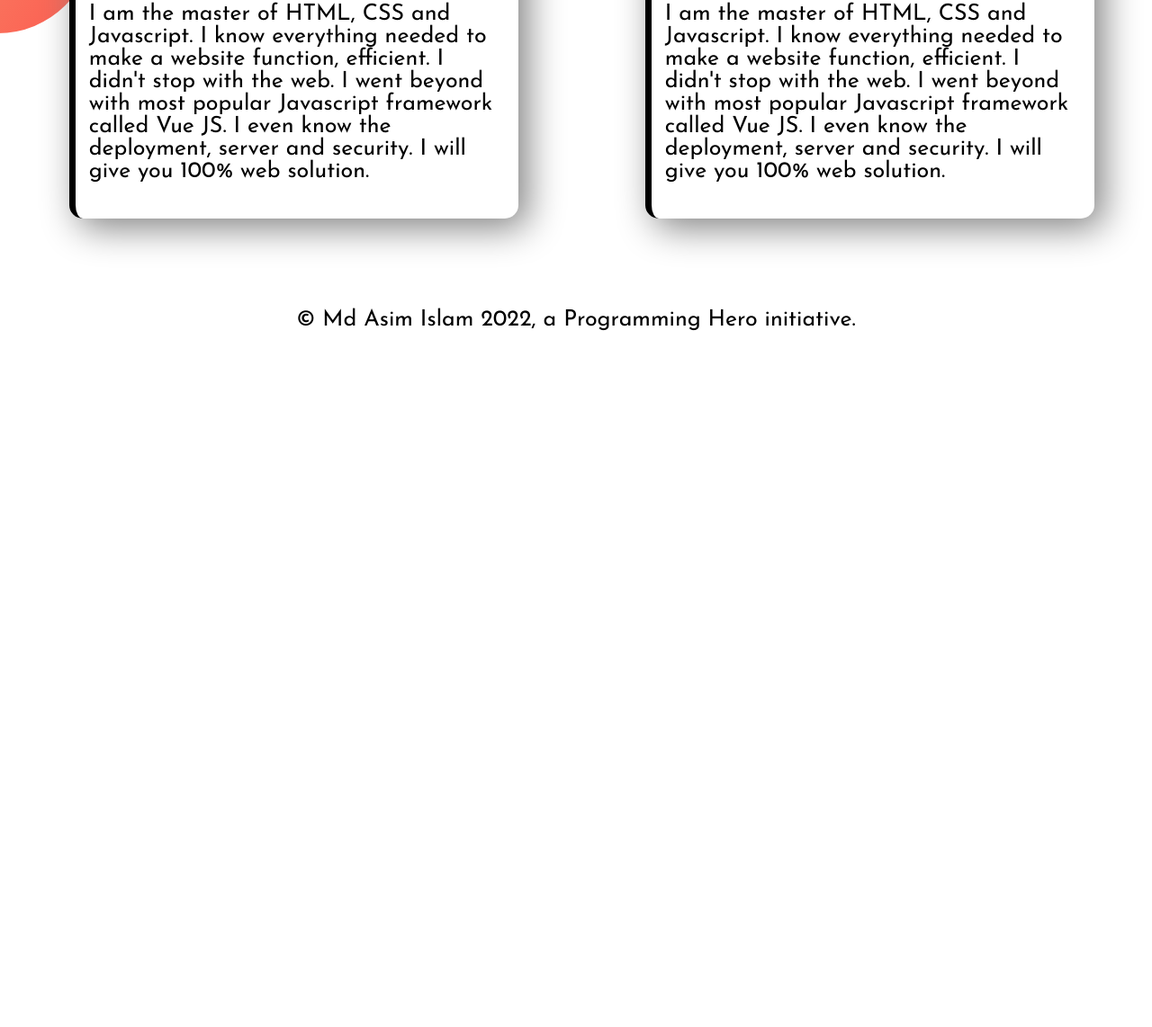
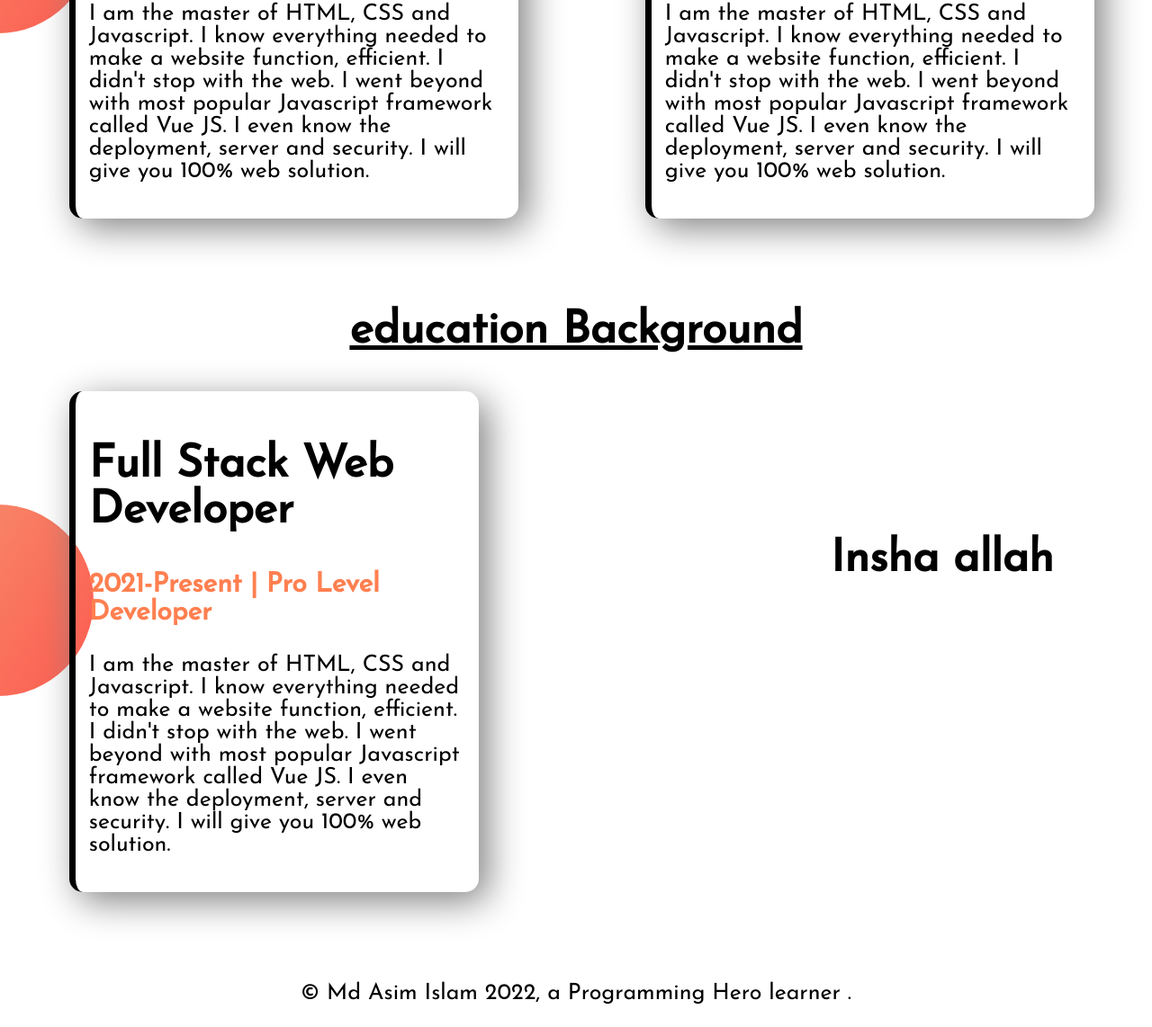
Before and after one commit to mdasimislam0/first, a plain HTML site: page index.html in a window 1280 px wide. Shown: the part 1400-2542 px from the top of the page at 90% size. Before the commit the page ends 1793 px from the top, so only its background shows below. Drawn offline with Linux system fonts and the light colour scheme.

Commit message:
cha nasta khabar jassi

```diff
--- a/CSS/style.css
+++ b/CSS/style.css
@@ -75,3 +75,37 @@ p{
 footer p{
     text-align: center;
 }
+.Educational-top{
+    background-repeat: no-repeat;
+    background-position: right;
+    background-image: url(../images/m.png);
+
+
+}
+#Running-Versity-life{
+    margin-left: 1000px;
+border-left: 7px solid;
+ background-image: linear-gradient(blue cyan );
+ border-image-slice: 1;
+
+}
+#Higher-secondary-school{
+
+ border-left: 7px solid;
+ background-image: linear-gradient(blue cyan );
+ border-image-slice: 1;
+
+}
+#Insha-allah{
+    font-weight: 400;
+
+}
+.Educational-Backgroud{
+    width: 28%;
+    margin-left: 6%;
+    margin-right: 5%;
+    padding-top: 120px;
+    padding-left: 250px;
+
+
+}
--- a/index.html
+++ b/index.html
@@ -64,6 +64,7 @@
           I didn't stop with the web. I went beyond with most popular Javascript framework called Vue JS. I even know
           the deployment, server and security. I will give you 100% web solution.</p>
       </div>
+      <!-- second  div -->
       <div id="baby-Stack-Web-Developer" class="experience-items">
         <h1>baby Stack Web Developer</h1>
         <h3 class="one">2021-Present | Pro Level Developer</h3>
@@ -71,14 +72,34 @@
           I didn't stop with the web. I went beyond with most popular Javascript framework called Vue JS. I even know
           the deployment, server and security. I will give you 100% web solution.</p>
       </div>
+    </div>
 
+  </section>
 
+  <!-- sixth section div -->
 
+  <section class="experience-areas">
+    <h1 class="text-align">education Background</h1>
+    <!-- parent div -->
+    <div class="flexible-container">
+      <!-- first div -->
+      <div id="Full-Stack-Web-Developer" class="experience-items">
+        <h1>Full Stack Web Developer</h1>
+        <h3 class="one">2021-Present | Pro Level Developer</h3>
+        <p>I am the master of HTML, CSS and Javascript. I know everything needed to make a website function, efficient.
+          I didn't stop with the web. I went beyond with most popular Javascript framework called Vue JS. I even know
+          the deployment, server and security. I will give you 100% web solution.</p>
+      </div>
+      <!-- second  div -->
+      <div id="Insha-allah" class="Educational-Backgroud">
+        <h1>Insha allah</h1>
 
+      </div>
     </div>
+
   </section>
   <footer>
-    <p>© Md Asim Islam 2022, a Programming Hero initiative.</p>
+    <p>© Md Asim Islam 2022, a Programming Hero learner .</p>
   </footer>
 
 </body>
```
